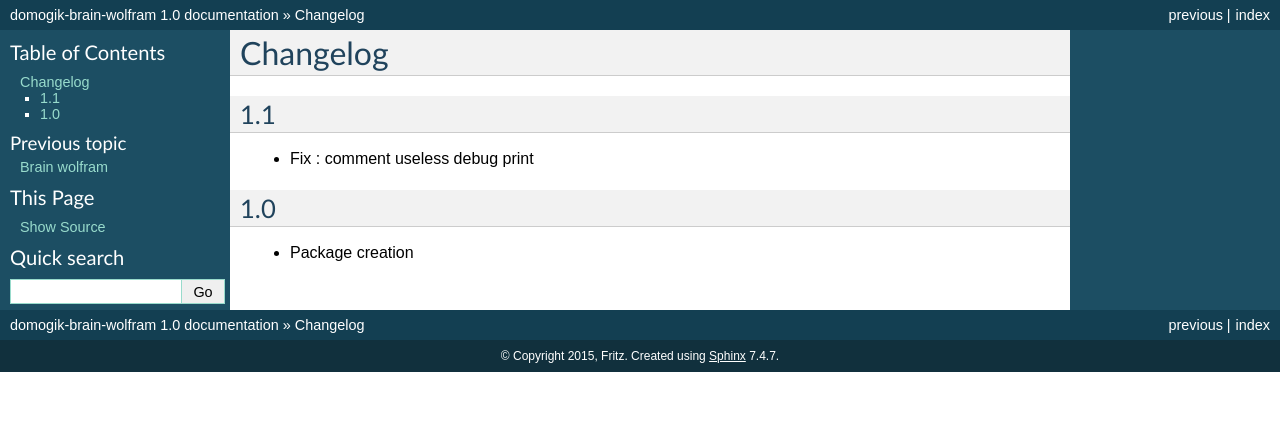
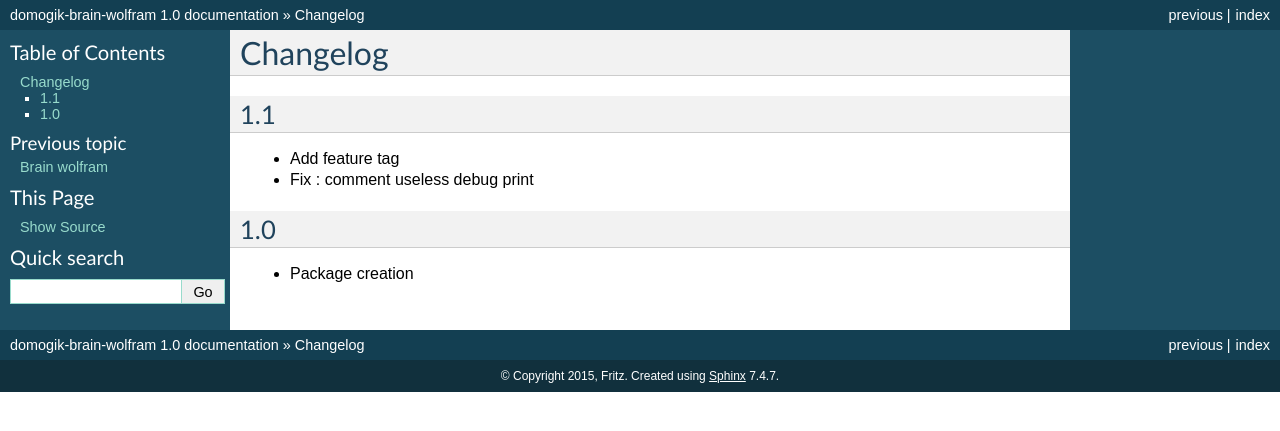
Before and after one commit to fritz-smh/domogik-brain-wolfram, a Sphinx documentation site: the page built from docs/changelog.txt, in a window 1280 px wide. Shown: the top 431 px of the page. Built offline with Sphinx 7.4.7, drawn with Linux system fonts in a browser that asks for light colours; pages that are not in the unit, such as notebooks, are missing from menus.

Commit message:
Add feature tag

```diff
--- a/docs/changelog.txt
+++ b/docs/changelog.txt
@@ -5,6 +5,7 @@ Changelog
 1.1
 ===
 
+* Add feature tag
 * Fix : comment useless debug print
 
 1.0
```
Also changed, not shown: 2 other files.
